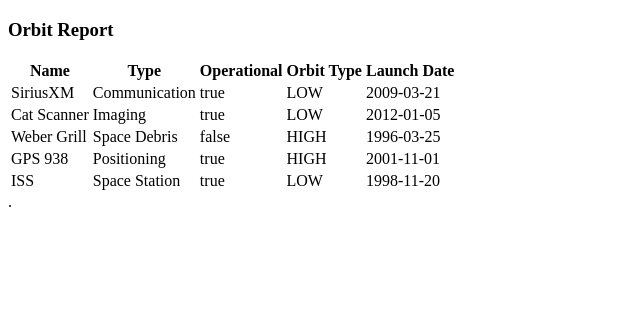
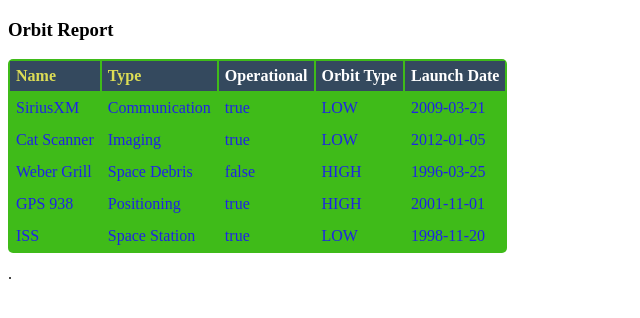
Before and after one commit to AlexJNorris/orbit-report, an Angular app: page / in a window 1280 px wide. Shown: the top 318 px of the page, without its empty margins (0-640 px from the left). Built offline with nearby package versions, Linux system fonts and the light colour scheme.

Commit message:
colors added

```diff
--- a/src/app/orbit-list/orbit-list.component.css
+++ b/src/app/orbit-list/orbit-list.component.css
@@ -0,0 +1,28 @@
+.sortable {
+  cursor: pointer;
+  color: #dd5;
+}
+
+.warning {
+  background-color: #ce0000;
+}
+
+table {
+color: rgb(31, 35, 230);
+border-radius: 5px;
+overflow: hidden;
+margin: 12px 0;
+min-width: 300px;
+background: #3fbb19;
+}
+
+.header-row {
+  background: #34495E;
+  color: #fff
+}
+
+th, td {
+  text-align: left;
+  margin: 5px 10px;
+  padding: 6px;
+}
```
